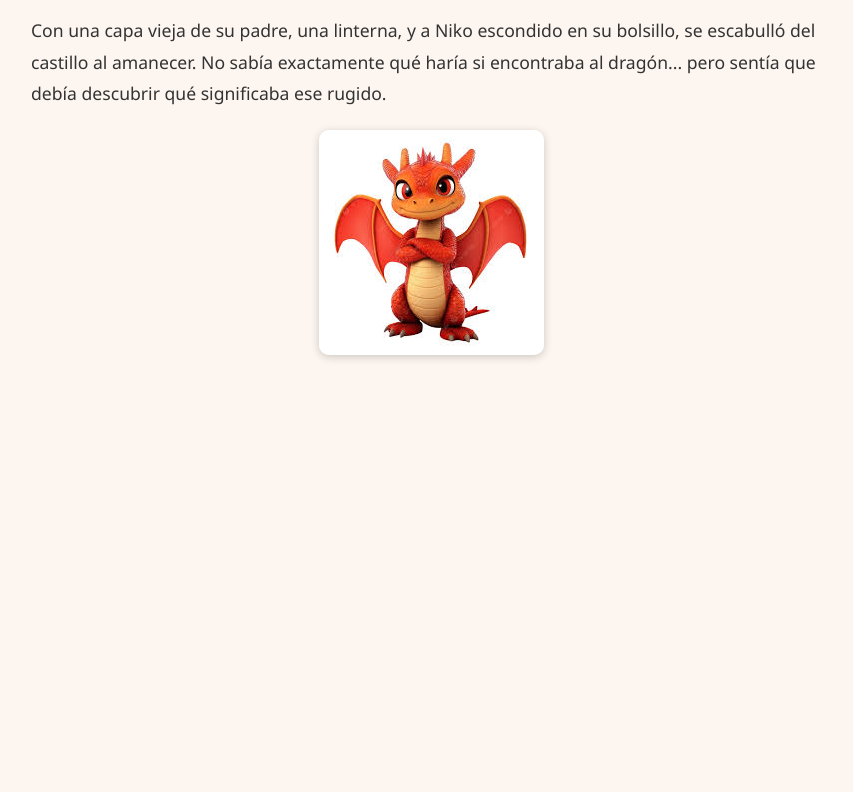
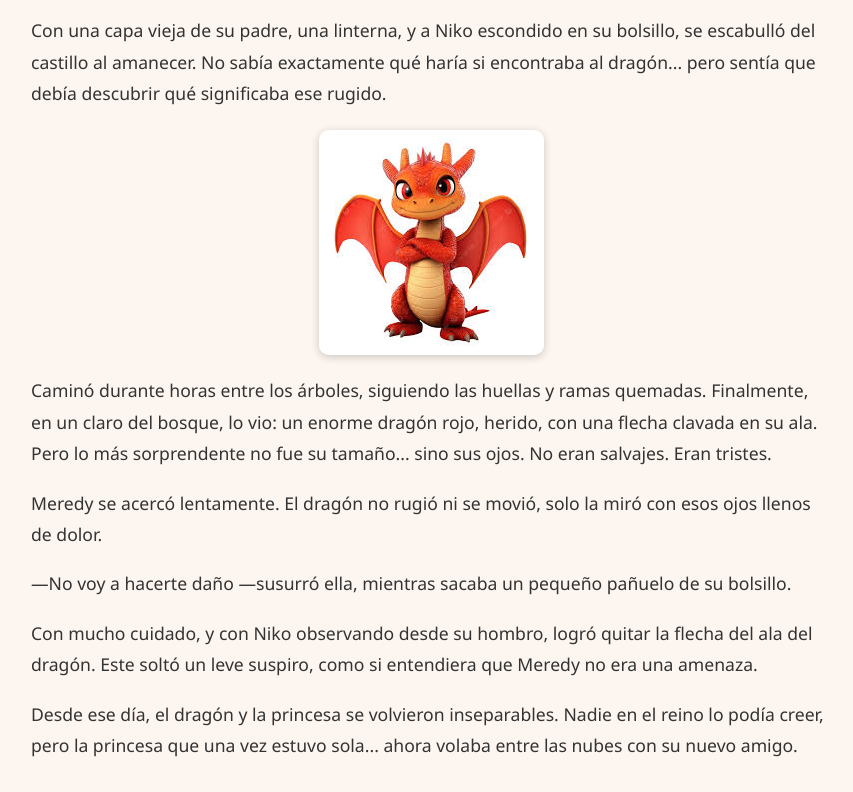
Before and after one commit to jocelyne83/PrincessDragon, a plain HTML site: page index.html in a window 1280 px wide. Shown: the part 1841-2633 px from the top of the page, without its empty margins (209-1062 px from the left). Before the commit the page ends 2226 px from the top, so only its background shows below. Drawn offline with Linux system fonts and the light colour scheme.

Commit message:
haciendo un nuevo amigo

```diff
--- a/index.html
+++ b/index.html
@@ -104,6 +104,14 @@
         pero sentía que debía descubrir qué significaba ese rugido. </p>
      <img src="./image/dragon.jpg" alt="Dragón en el bosque" />
 
+     <p> Caminó durante horas entre los árboles, siguiendo las huellas y ramas quemadas. Finalmente, en un claro del bosque, lo vio: un enorme dragón rojo, herido, con una flecha clavada en su ala. Pero lo más sorprendente no fue su tamaño...
+       sino sus ojos. No eran salvajes. Eran tristes. </p>
+
+      <p> Meredy se acercó lentamente. El dragón no rugió ni se movió, solo la miró con esos ojos llenos de dolor. </p> <p> —No voy a hacerte daño —susurró ella, mientras sacaba un pequeño pañuelo de su bolsillo. </p>
+      <p> Con mucho cuidado, y con Niko observando desde su hombro, logró quitar la flecha del ala del dragón. Este soltó un leve suspiro, como si entendiera que Meredy no era una amenaza. </p>
+       <p> Desde ese día, el dragón y la princesa se volvieron inseparables. Nadie en el reino lo podía creer, pero la princesa que una vez estuvo sola... ahora volaba entre las nubes con su nuevo amigo. </p>
+
+
 
 
 
```
